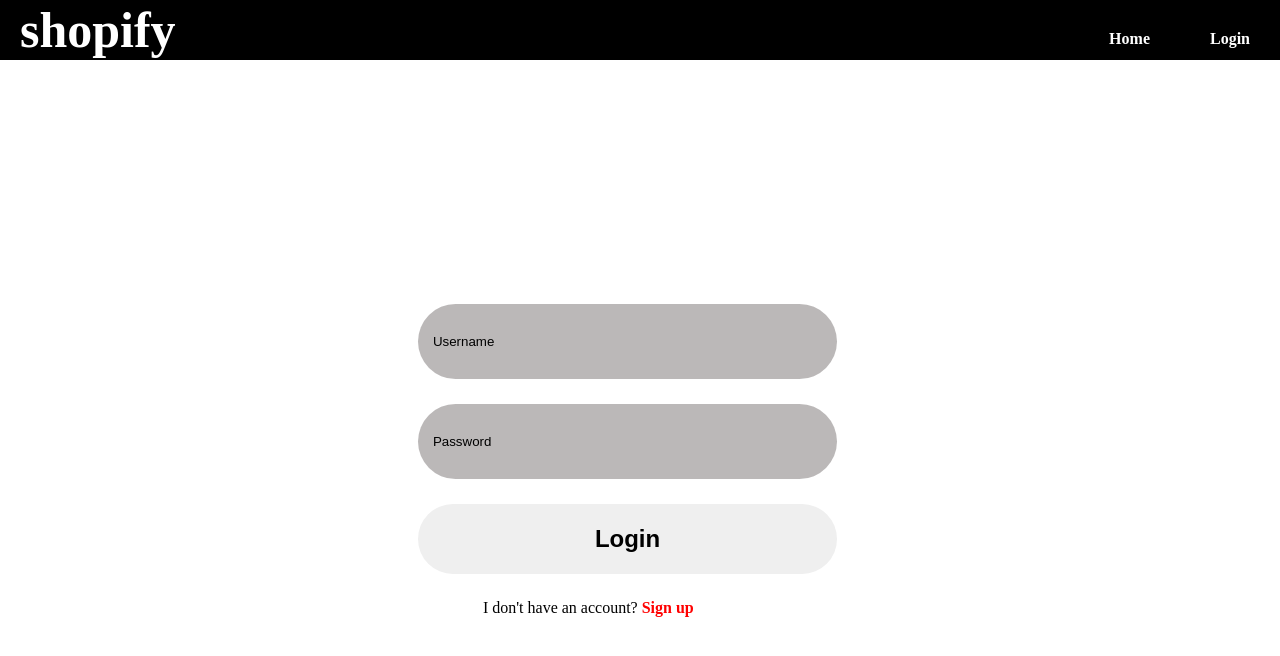
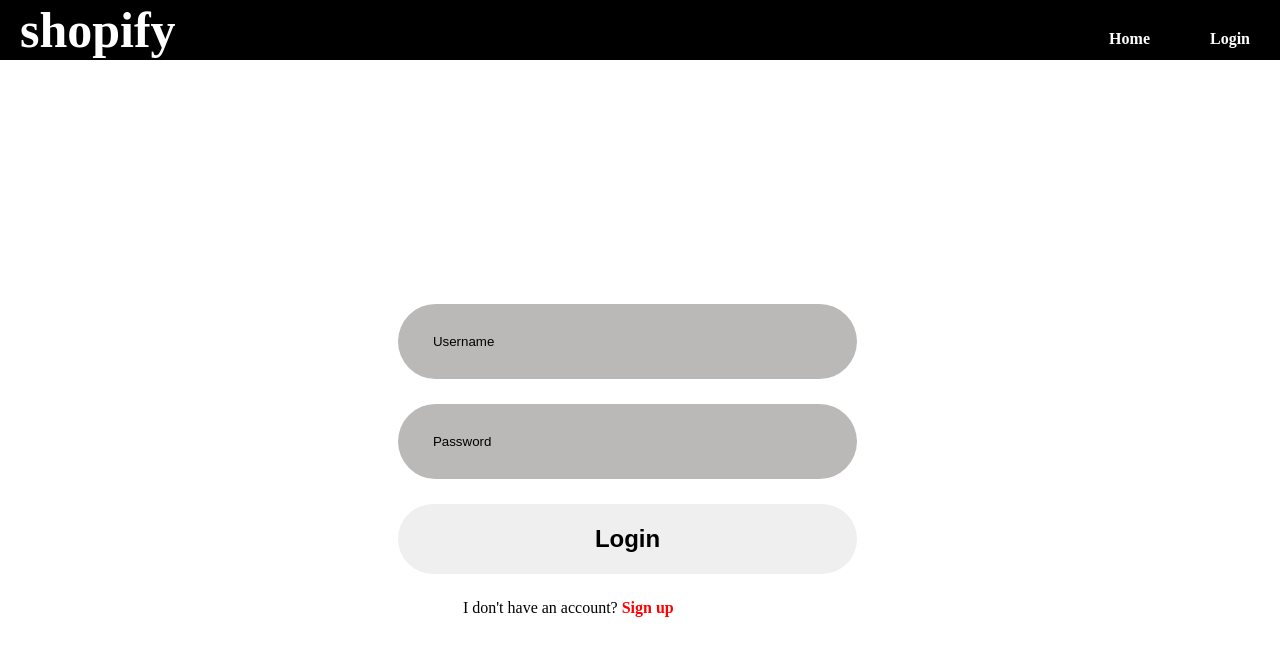
Before and after one commit to Gift-01/e-commerce, a Vue app: page /login in a window 1280 px wide. Shown: the top 656 px of the page. Built offline with nearby package versions, Linux system fonts and the light colour scheme.

Commit message:
Added padding in input

```diff
--- a/src/views/LoginView.vue
+++ b/src/views/LoginView.vue
@@ -65,7 +65,7 @@ input {
   height: 75px;
   border-radius: 80px;
   margin-bottom: 25px;
-  /* padding-left: 20px; */
+  padding-left: 20px;
   outline: none;
   background-color: rgb(187, 184, 184);
   border: none;
```
